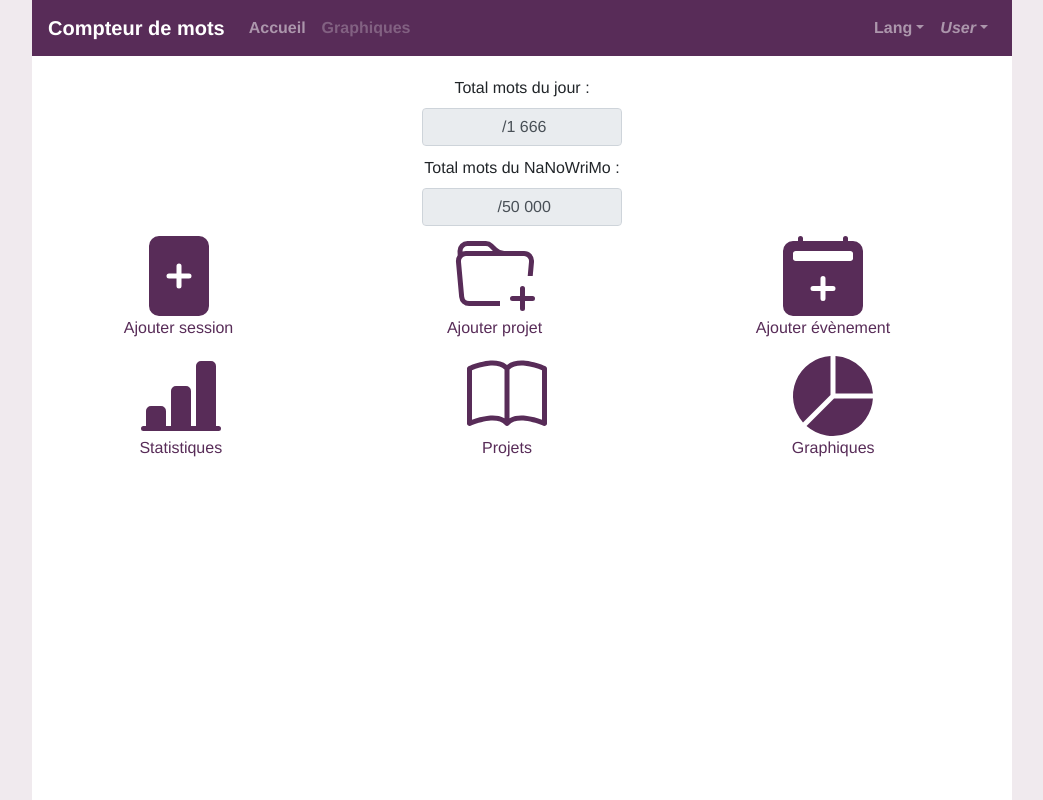
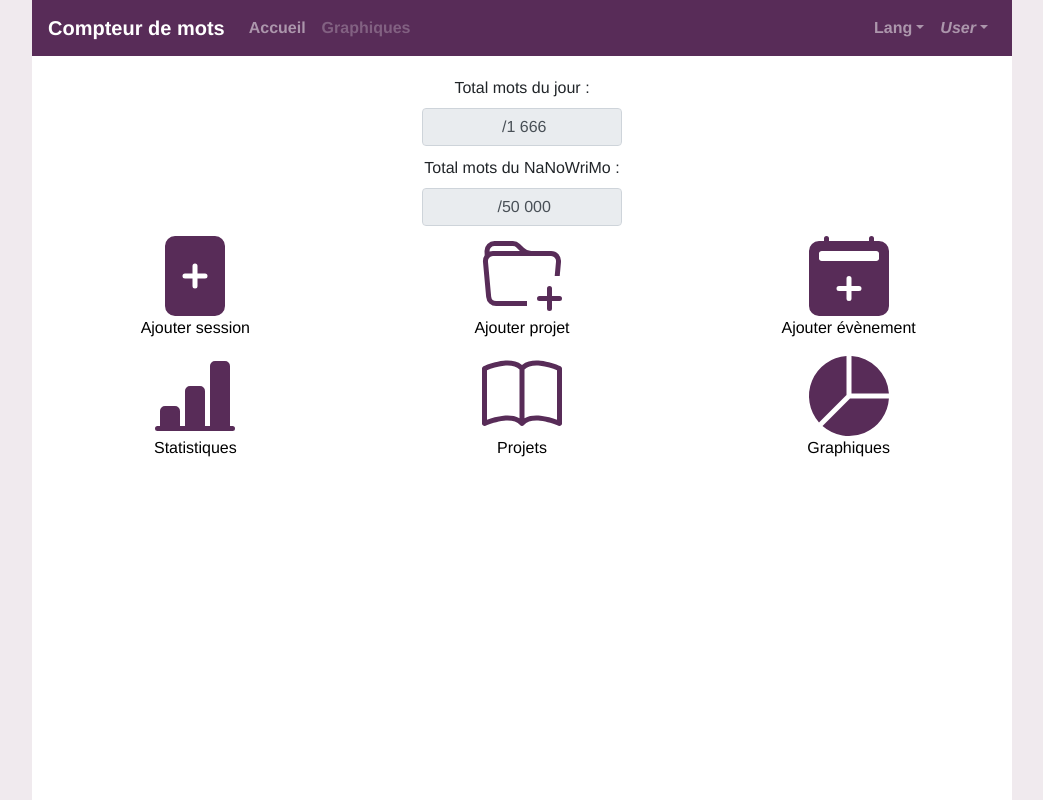
Before and after one commit to Lewogona/wordRegister, a Vue app in the folder front/: page /#/ in a window 1280 px wide. Shown: the whole page, without its empty margins (118-1161 px from the left). Built offline with nearby package versions, Linux system fonts and the light colour scheme.

Commit message:
add style to home page

```diff
--- a/front/src/App.vue
+++ b/front/src/App.vue
@@ -30,16 +30,13 @@ html, body {
     }
 }
 
+a {
+  text-decoration: none;
+  color: black;
+}
+
 nav {
   padding: 30px;
-
-  a {
-    font-weight: bold;
-    color: #2c3e50;
-
-    &.router-link-exact-active {
-      color: #42b983;
-    }
-  }
+  font-weight: bold;
 }
 </style>
--- a/front/src/components/MenuElements.vue
+++ b/front/src/components/MenuElements.vue
@@ -1,29 +1,29 @@
 <template>
   <div>
     <div class="row">
-      <b-link href="#">
+      <b-link href="#" class="menu-elements">
         <b-icon-file-plus-fill font-scale="5" variant="primary"></b-icon-file-plus-fill>
         <p>Ajouter session</p>
       </b-link>
-      <b-link href="#">
+      <b-link href="#" class="menu-elements">
         <b-icon-folder-plus font-scale="5" variant="primary"></b-icon-folder-plus>
         <p>Ajouter projet</p>
       </b-link>
-      <b-link href="#">
+      <b-link href="#" class="menu-elements">
         <b-icon-calendar2-plus-fill font-scale="5" variant="primary"></b-icon-calendar2-plus-fill>
         <p>Ajouter évènement</p>
       </b-link>
     </div>
     <div class="row">
-      <b-link href="#">
+      <b-link href="#" class="menu-elements">
         <b-icon-bar-chart-line-fill font-scale="5" variant="primary"></b-icon-bar-chart-line-fill>
         <p>Statistiques</p>
       </b-link>
-      <b-link href="#">
+      <b-link href="#" class="menu-elements">
         <b-icon-book font-scale="5" variant="primary"></b-icon-book>
         <p>Projets</p>
       </b-link>
-      <b-link href="#">
+      <b-link href="#" class="menu-elements">
         <b-icon-pie-chart-fill font-scale="5" variant="primary"></b-icon-pie-chart-fill>
         <p>Graphiques</p>
       </b-link>
@@ -47,5 +47,10 @@ export default {
   display: flex;
   flex-direction: row;
   justify-content: space-around;
+  margin: 0;
+}
+
+.menu-elements {
+  width: 160px;
 }
 </style>
--- a/front/src/components/WordTotals.vue
+++ b/front/src/components/WordTotals.vue
@@ -1,5 +1,5 @@
 <template>
-  <div>
+  <div id="totals">
     <label for="totalDay" size="lg">Total mots du jour :</label>
     <b-form-input id="totalDay" value=" /1 666" readonly></b-form-input>
     <label for="totalNano" size="lg">Total mots du NaNoWriMo :</label>
@@ -18,14 +18,14 @@ export default {
 
 <!-- Add "scoped" attribute to limit CSS to this component only -->
 <style scoped lang="scss">
-input {
+#totalDay, #totalNano {
   width: 200px;
   margin: auto;
   text-align: center;
   margin-bottom: 10px;
 }
 
-div {
+#totals {
   margin-top: 20px;
 }
 </style>
```
